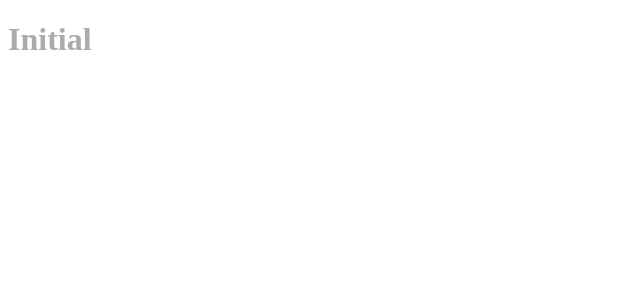
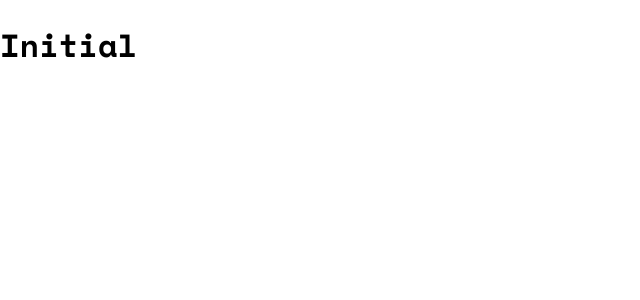
Before and after one commit to zxasc/tip-calculator-app, a React (Vite) app: page / in a window 1280 px wide. Shown: the top 300 px of the page, without its empty margins (0-640 px from the left). Built offline with nearby package versions, Linux system fonts and the light colour scheme.

Commit message:
add css variables, fonts and resets

```diff
--- a/index.html
+++ b/index.html
@@ -7,7 +7,7 @@
     <title>Tip Calculator</title>
   </head>
   <body>
-    <div id="root"></div>
+    <main id="root"></main>
     <script type="module" src="/src/main.jsx"></script>
   </body>
 </html>
--- a/src/styles/global.scss
+++ b/src/styles/global.scss
@@ -1,3 +1,21 @@
-h1 {
-    color: #ababab;
+@import url('https://fonts.googleapis.com/css2?family=Space+Mono:wght@700&display=swap');
+
+$clr-primary-cyan: hsl(172, 67%, 45%);
+$clr-very-dark-cyan: hsl(183, 100%, 15%);
+$clr-dark-grayish-cyan: hsl(186, 14%, 43%);
+$clr-grayish-cyan: hsl(184, 14%, 56%);
+$clr-light-grayish-cyan: hsl(185, 41%, 84%);
+$clr-very-light-grayish-cyan: hsl(189, 41%, 97%);
+$clr-white: hsl(0, 0%, 100%);
+
+* {
+    box-sizing: border-box;
+    font-family: 'Space Mono', monospace;
+    font-weight: 700;
 }
+
+html, body, #root {
+    padding: 0;
+    margin: 0;
+    min-height: 100svh;
+}
```
